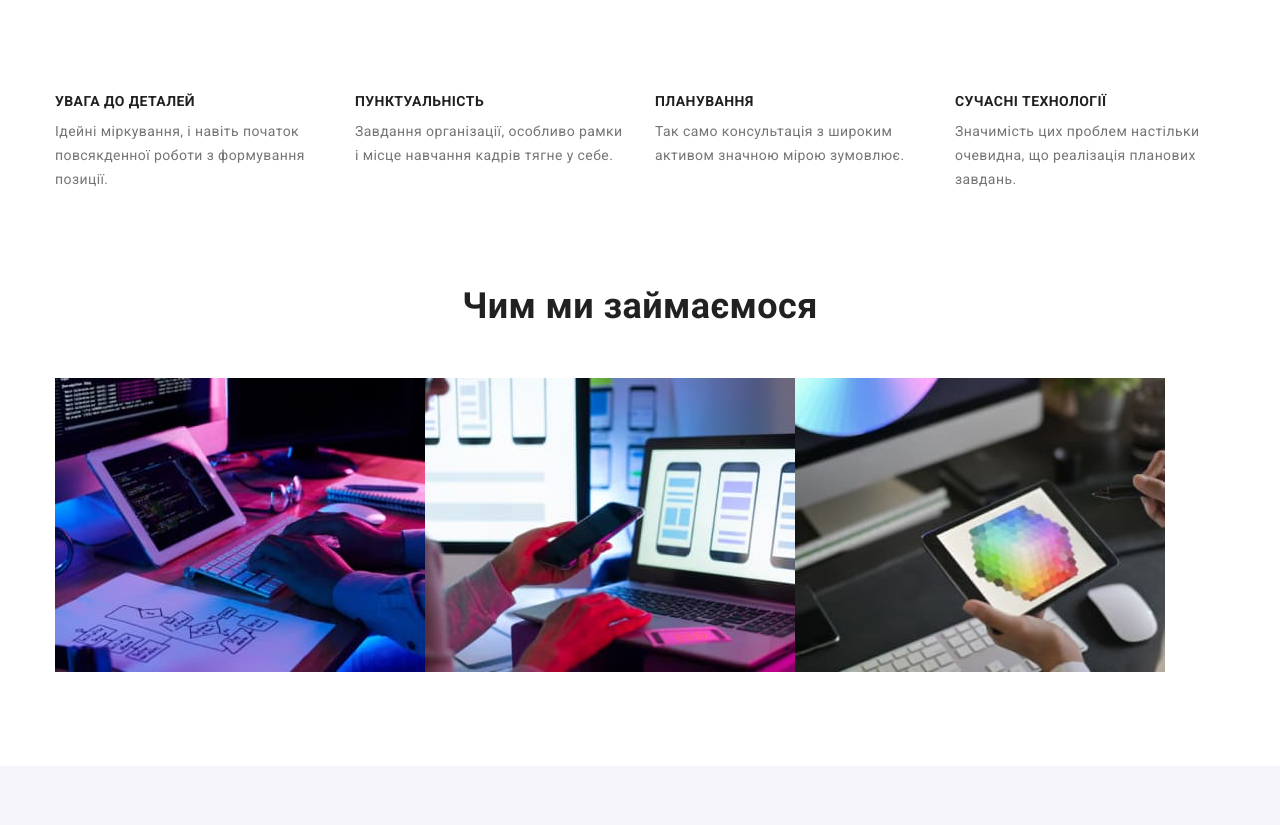
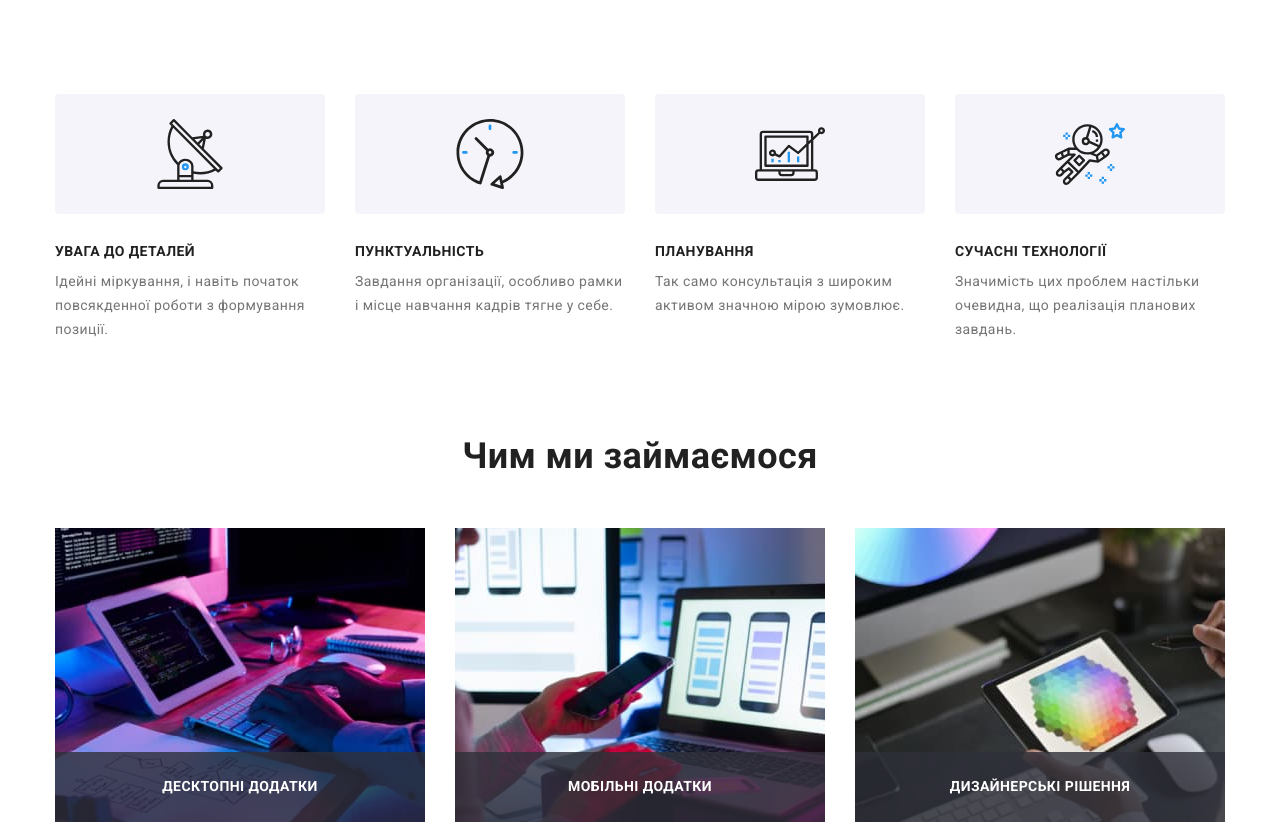
Before and after one commit to Palchuk13/goit-markup-hw-05, a plain HTML site: page index.html in a window 1280 px wide. Shown: the part 681-1506 px from the top of the page. Drawn offline with nearby package versions, Linux system fonts and the light colour scheme.

Commit message:
Update index.html

```diff
--- a/index.html
+++ b/index.html
@@ -64,25 +64,45 @@
         <div class="container">
           <h2 class="visually-hidden">Наші переваги</h2>
           <ul class="feature-list list">
-            <li class="feature-item icon-antenna item">
+            <li class="feature-item item">
+              <div class="feature-bgd">
+                <svg width="70" hight="70">
+                  <use href="./images/sprite-icon.svg#icon-antenna"></use>
+                </svg>
+              </div>
               <h3 class="section-title">Увага до деталей</h3>
               <p class="feature-desc">
                 Ідейні міркування, і навіть початок повсякденної роботи з формування позиції.
               </p>
             </li>
-            <li class="feature-item icon-clock item">
+            <li class="feature-item item">
+              <div class="feature-bgd">
+                <svg width="70" hight="70">
+                  <use href="./images/sprite-icon.svg#icon-clock"></use>
+                </svg>
+              </div>
               <h3 class="section-title">Пунктуальність</h3>
               <p class="feature-desc">
                 Завдання організації, особливо рамки і місце навчання кадрів тягне у себе.
               </p>
             </li>
-            <li class="feature-item icon-diagram item">
+            <li class="feature-item item">
+              <div class="feature-bgd">
+                <svg width="70" hight="70">
+                  <use href="./images/sprite-icon.svg#icon-diagram"></use>
+                </svg>
+              </div>
               <h3 class="section-title">Планування</h3>
               <p class="feature-desc">
                 Так само консультація з широким активом значною мірою зумовлює.
               </p>
             </li>
-            <li class="feature-item icon-astronaut item">
+            <li class="feature-item item">
+              <div class="feature-bgd">
+                <svg width="70" hight="70">
+                  <use href="./images/sprite-icon.svg#icon-astronaut"></use>
+                </svg>
+              </div>
               <h3 class="section-title">Сучасні технології</h3>
               <p class="feature-desc">
                 Значимість цих проблем настільки очевидна, що реалізація планових завдань.
@@ -96,14 +116,17 @@
         <div class="container">
           <h2 class="work-title section-title">Чим ми займаємося</h2>
           <ul class="work-list list">
-            <li class="item">
+            <li class="work-item item">
               <img src="./images/tablet.jpg" alt="робота з планшетом" width="370" />
+              <h3 class="work-dsc section-title">Десктопні додатки</h3>
             </li>
-            <li class="item">
+            <li class="work-item item">
               <img src="./images/computer.jpg" alt="робота за компютером" width="370" />
+              <h3 class="work-dsc section-title">Мобільні додатки</h3>
             </li>
-            <li class="item">
+            <li class="work-item item">
               <img src="./images/smartphone.jpg" alt="робота з телефону" width="370" />
+              <h3 class="work-dsc section-title">Дизайнерські рішення</h3>
             </li>
           </ul>
         </div>
@@ -348,7 +371,7 @@
           </address>
         </div>
         <div class="footer-social-links">
-          <h3 class="footer-title section title">Приєднуйтесь</h3>
+          <p class="footer-dsc">Приєднуйтесь</p>
           <ul class="footer-links list">
             <li class="social-item">
               <a href="" class="footer-link link">
```
